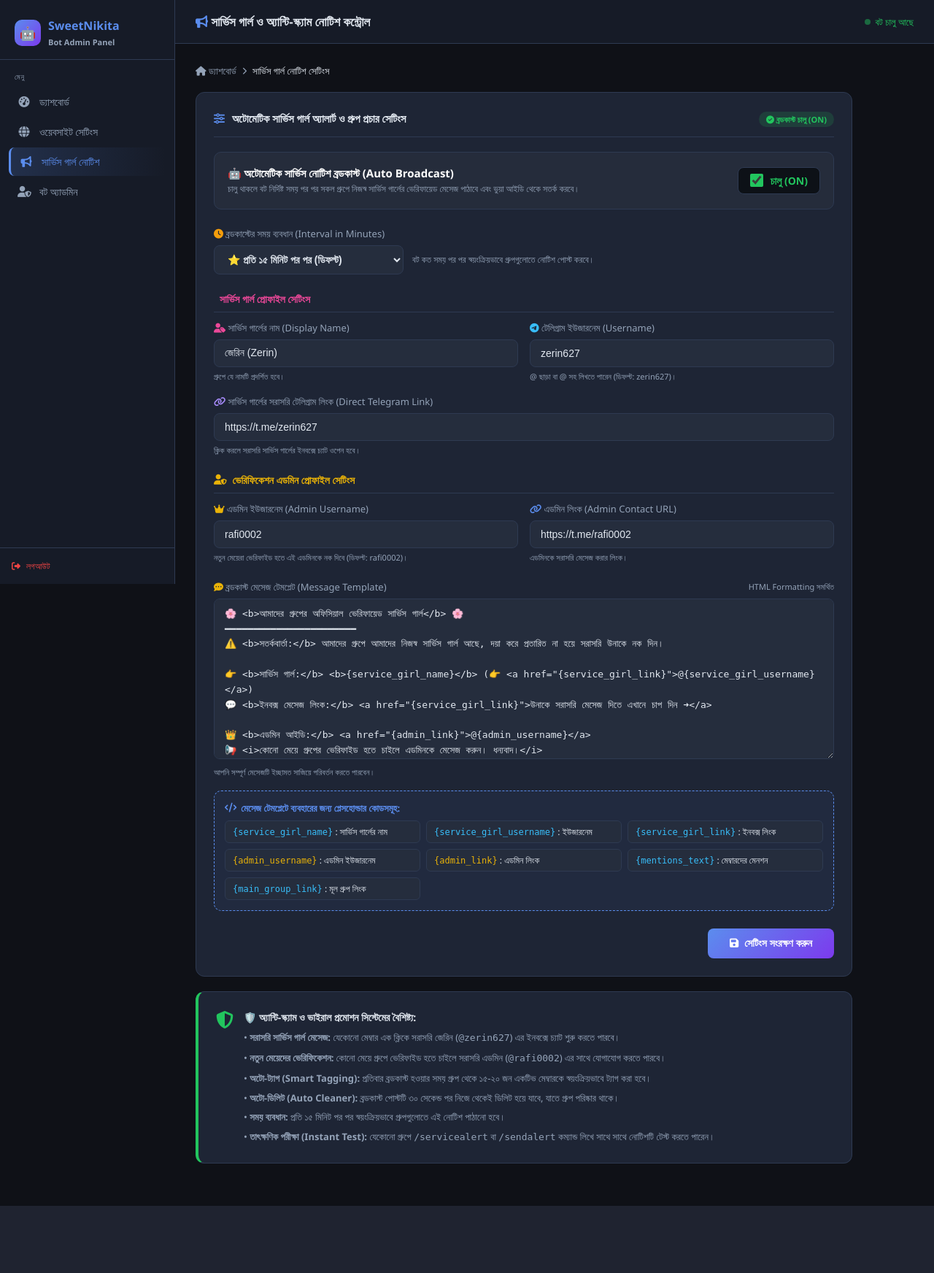
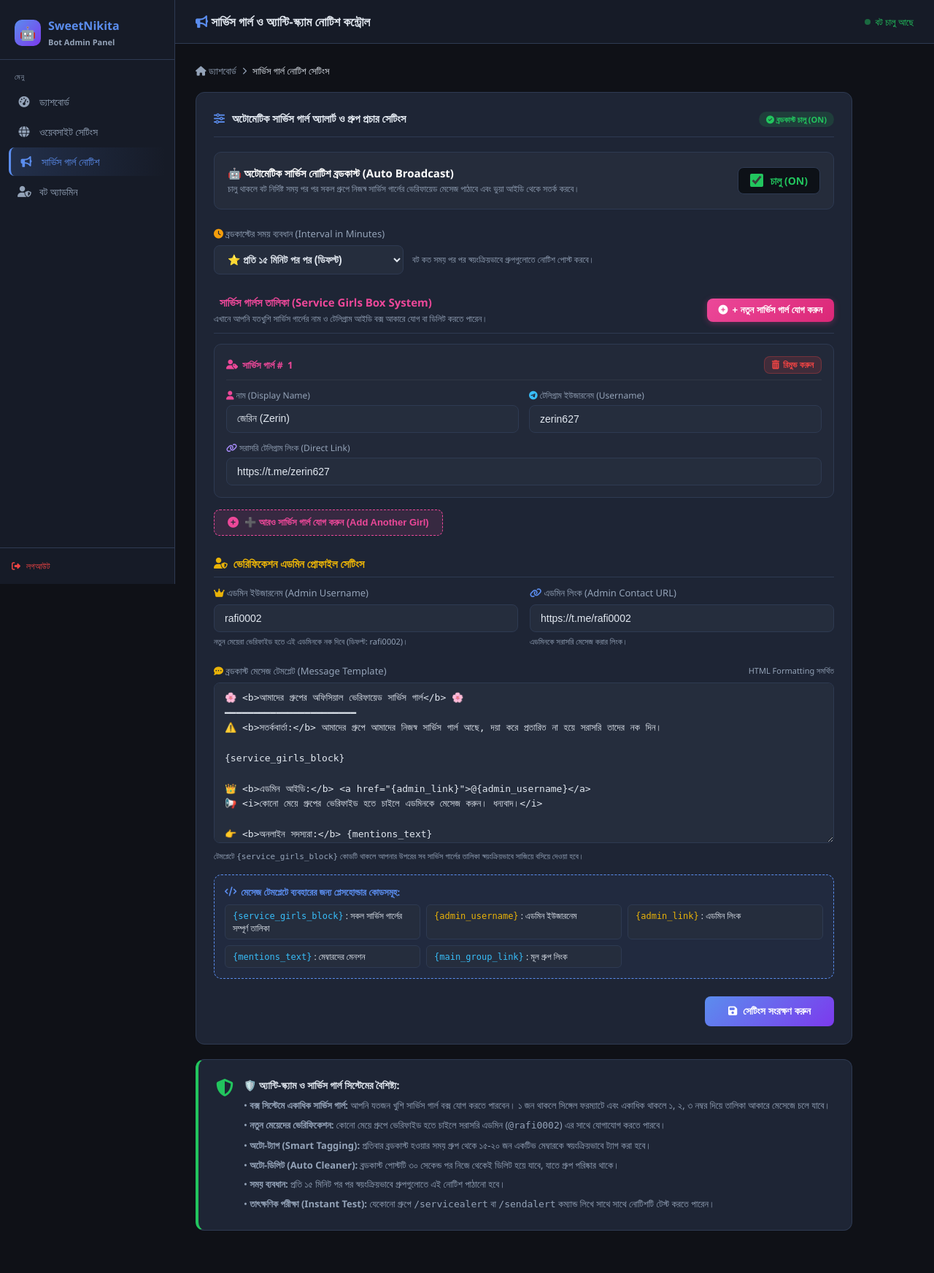
Before and after one commit to sajibrasel2/bot, a Flask app: page /service_alert in a window 1280 px wide. Shown: the whole page at 73% size. Before the commit the page ends 1652 px from the top, so only its background shows below. Run offline with Flask 3, Linux system fonts and the light colour scheme; the visitor is signed in with stand-in values (Sample User, id 1); data that the repository does not hold is empty.

Commit message:
Implement dynamic Box System for adding and removing multiple Service Girls in dashboard and auto-formatting broadcast notices

```diff
--- a/web/app.py
+++ b/web/app.py
@@ -7,6 +7,7 @@ Login: admin / (PANEL_PASSWORD from .env)
 
 import sys
 import os
+import json
 sys.path.insert(0, os.path.dirname(os.path.dirname(os.path.abspath(__file__))))
 
 import datetime as dt
@@ -544,11 +545,10 @@ def _get_global_settings():
         "site_gate_custom_link": "https://t.me/alltimefantasyzone",
         "service_alert_enabled": "1",
         "service_alert_interval": "15",
+        "service_girls_json": json.dumps([{"name": "জেরিন (Zerin)", "username": "zerin627", "link": "https://t.me/zerin627"}], ensure_ascii=False),
         "service_girl_name": "জেরিন (Zerin)",
         "service_girl_username": "zerin627",
         "service_girl_link": "https://t.me/zerin627",
-        "service_alert_btn_text": "💬 সরাসরি জেরিনকে ইনবক্স করুন ➜",
-        "service_alert_btn_url": "https://t.me/zerin627",
         "service_admin_username": "rafi0002",
         "service_admin_link": "https://t.me/rafi0002",
         "service_alert_text": DEFAULT_SERVICE_ALERT_TEXT
@@ -705,12 +705,37 @@ def service_alert():
     if request.method == "POST":
         alert_en = "1" if request.form.get("service_alert_enabled") == "1" else "0"
         interval_val = request.form.get("service_alert_interval", "15").strip()
-        girl_name = request.form.get("service_girl_name", "জেরিন (Zerin)").strip()
-        girl_user = request.form.get("service_girl_username", "zerin627").strip().lstrip("@")
-        girl_link = request.form.get("service_girl_link", "").strip() or f"https://t.me/{girl_user}"
         admin_user = request.form.get("service_admin_username", "rafi0002").strip().lstrip("@")
         admin_link = request.form.get("service_admin_link", "").strip() or f"https://t.me/{admin_user}"
         alert_text = request.form.get("service_alert_text", "").strip()
+
+        # Collect multiple service girls from dynamic form lists
+        girl_names = request.form.getlist("girl_name[]")
+        girl_usernames = request.form.getlist("girl_username[]")
+        girl_links = request.form.getlist("girl_link[]")
+
+        girls_list = []
+        for n, u, l in zip(girl_names, girl_usernames, girl_links):
+            n_str = str(n or "").strip()
+            u_str = str(u or "").strip().lstrip("@")
+            l_str = str(l or "").strip()
+            if u_str or n_str:
+                if not l_str and u_str:
+                    l_str = f"https://t.me/{u_str}"
+                if not n_str:
+                    n_str = u_str
+                girls_list.append({
+                    "name": n_str,
+                    "username": u_str,
+                    "link": l_str
+                })
+
+        if not girls_list:
+            # Fallback if submitted as single inputs
+            g_name = request.form.get("service_girl_name", "জেরিন (Zerin)").strip()
+            g_user = request.form.get("service_girl_username", "zerin627").strip().lstrip("@")
+            g_link = request.form.get("service_girl_link", "").strip() or f"https://t.me/{g_user}"
+            girls_list = [{"name": g_name or "জেরিন (Zerin)", "username": g_user or "zerin627", "link": g_link or "https://t.me/zerin627"}]
 
         try:
             interval_int = max(1, min(1440, int(interval_val)))
@@ -720,22 +745,35 @@ def service_alert():
         try:
             _set_global_setting("service_alert_enabled", alert_en)
             _set_global_setting("service_alert_interval", str(interval_int))
-            _set_global_setting("service_girl_name", girl_name)
-            _set_global_setting("service_girl_username", girl_user)
-            _set_global_setting("service_girl_link", girl_link)
+            _set_global_setting("service_girls_json", json.dumps(girls_list, ensure_ascii=False))
+            if girls_list:
+                _set_global_setting("service_girl_name", girls_list[0]["name"])
+                _set_global_setting("service_girl_username", girls_list[0]["username"])
+                _set_global_setting("service_girl_link", girls_list[0]["link"])
             _set_global_setting("service_admin_username", admin_user)
             _set_global_setting("service_admin_link", admin_link)
             if alert_text:
                 _set_global_setting("service_alert_text", alert_text)
 
-            flash("✅ সার্ভিস গার্ল ও অ্যান্টি-স্ক্যাম নোটিশ সেটিংস সফলভাবে সংরক্ষণ করা হয়েছে।", "success")
+            flash("✅ সার্ভিস গার্লস ও অ্যান্টি-স্ক্যাম নোটিশ সেটিংস সফলভাবে সংরক্ষণ করা হয়েছে।", "success")
         except Exception as e:
             flash(f"❌ সেটিংস আপডেট ব্যর্থ: {e}", "error")
 
         return redirect(url_for("service_alert"))
 
     settings = _get_global_settings()
-    return render_template("service_alert.html", settings=settings, active="service_alert")
+    raw_girls = settings.get("service_girls_json", "[]")
+    try:
+        girls_list = json.loads(raw_girls) if raw_girls else []
+    except Exception:
+        girls_list = []
+    if not isinstance(girls_list, list) or not girls_list:
+        girls_list = [{
+            "name": settings.get("service_girl_name", "জেরিন (Zerin)") or "জেরিন (Zerin)",
+            "username": (settings.get("service_girl_username", "zerin627") or "zerin627").lstrip("@"),
+            "link": settings.get("service_girl_link", "https://t.me/zerin627") or "https://t.me/zerin627"
+        }]
+    return render_template("service_alert.html", settings=settings, girls_list=girls_list, active="service_alert")
 
 
 @app.route("/bot_admins", methods=["GET", "POST"])
--- a/web/templates/service_alert.html
+++ b/web/templates/service_alert.html
@@ -26,7 +26,7 @@
       </div>
     </div>
 
-    <form method="POST">
+    <form method="POST" id="service-alert-form">
 
       <!-- Toggle ON/OFF Switch -->
       <div style="background:rgba(255,255,255,0.03);border:1px solid var(--border);border-radius:10px;padding:18px;margin-bottom:24px;display:flex;align-items:center;justify-content:space-between;flex-wrap:wrap;gap:15px;">
@@ -67,48 +67,70 @@
         </div>
       </div>
 
-      <!-- Section: Service Girl Details -->
-      <div style="margin-top:24px;margin-bottom:12px;padding-bottom:8px;border-bottom:1px solid var(--border);">
-        <strong style="color:#ec4899;font-size:14px;display:flex;align-items:center;gap:8px;">
-          <i class="fa-solid fa-user-heart"></i> সার্ভিস গার্ল প্রোফাইল সেটিংস
-        </strong>
+      <!-- Section: Dynamic Service Girls Box System -->
+      <div style="margin-top:28px;margin-bottom:14px;display:flex;align-items:center;justify-content:space-between;flex-wrap:wrap;gap:10px;padding-bottom:10px;border-bottom:1px solid var(--border);">
+        <div>
+          <strong style="color:#ec4899;font-size:15px;display:flex;align-items:center;gap:8px;">
+            <i class="fa-solid fa-user-heart"></i> সার্ভিস গার্লস তালিকা (Service Girls Box System)
+          </strong>
+          <span style="font-size:12px;color:var(--muted);">এখানে আপনি যতখুশি সার্ভিস গার্লের নাম ও টেলিগ্রাম আইডি বক্স আকারে যোগ বা ডিলিট করতে পারেন।</span>
+        </div>
+        <button type="button" class="btn btn-sm" onclick="addGirlBox()" style="background:linear-gradient(135deg,#ec4899,#db2777);color:#fff;border:none;padding:8px 16px;border-radius:8px;cursor:pointer;font-weight:600;display:inline-flex;align-items:center;gap:6px;box-shadow:0 2px 8px rgba(236,72,153,0.3);">
+          <i class="fa-solid fa-plus-circle"></i> + নতুন সার্ভিস গার্ল যোগ করুন
+        </button>
       </div>
 
-      <div style="display:grid;grid-template-columns:repeat(auto-fit,minmax(260px,1fr));gap:16px;margin-bottom:18px;">
-        <div class="form-group" style="margin-bottom:0;">
-          <label class="form-label">
-            <i class="fa-solid fa-user-tag" style="color:#ec4899;"></i> সার্ভিস গার্লের নাম (Display Name)
-          </label>
-          <input type="text" name="service_girl_name" class="form-control" value="{{ settings.service_girl_name or 'জেরিন (Zerin)' }}" placeholder="যেমন: জেরিন (Zerin)" required>
-          <div class="form-hint">গ্রুপে যে নামটি প্রদর্শিত হবে।</div>
+      <!-- Girls Boxes Container -->
+      <div id="girls-container" style="margin-bottom:16px;">
+        {% for g in girls_list %}
+        <div class="girl-box" style="background:rgba(255,255,255,0.02);border:1px solid var(--border);border-radius:10px;padding:16px;margin-bottom:14px;transition:0.2s;">
+          <div style="display:flex;align-items:center;justify-content:space-between;margin-bottom:12px;padding-bottom:8px;border-bottom:1px solid rgba(255,255,255,0.06);">
+            <span class="girl-badge" style="font-size:13px;font-weight:700;color:#ec4899;display:flex;align-items:center;gap:6px;">
+              <i class="fa-solid fa-user-tag"></i> সার্ভিস গার্ল #<span class="girl-num">{{ loop.index }}</span>
+            </span>
+            <button type="button" class="btn btn-sm btn-danger" onclick="removeGirlBox(this)" style="padding:4px 10px;font-size:12px;cursor:pointer;display:inline-flex;align-items:center;gap:5px;">
+              <i class="fa-solid fa-trash-can"></i> রিমুভ করুন
+            </button>
+          </div>
+          <div style="display:grid;grid-template-columns:repeat(auto-fit,minmax(240px,1fr));gap:14px;margin-bottom:12px;">
+            <div>
+              <label class="form-label" style="font-size:12px;margin-bottom:5px;">
+                <i class="fa-solid fa-user" style="color:#ec4899;"></i> নাম (Display Name)
+              </label>
+              <input type="text" name="girl_name[]" class="form-control" value="{{ g.name }}" placeholder="যেমন: জেরিন (Zerin)" required>
+            </div>
+            <div>
+              <label class="form-label" style="font-size:12px;margin-bottom:5px;">
+                <i class="fa-brands fa-telegram" style="color:#38bdf8;"></i> টেলিগ্রাম ইউজারনেম (Username)
+              </label>
+              <input type="text" name="girl_username[]" class="form-control girl-username-input" oninput="autoFillLink(this)" value="{{ g.username }}" placeholder="যেমন: zerin627" required>
+            </div>
+          </div>
+          <div>
+            <label class="form-label" style="font-size:12px;margin-bottom:5px;">
+              <i class="fa-solid fa-link" style="color:#a78bfa;"></i> সরাসরি টেলিগ্রাম লিংক (Direct Link)
+            </label>
+            <input type="url" name="girl_link[]" class="form-control girl-link-input" value="{{ g.link }}" placeholder="https://t.me/zerin627" required>
+          </div>
         </div>
-
-        <div class="form-group" style="margin-bottom:0;">
-          <label class="form-label">
-            <i class="fa-brands fa-telegram" style="color:#38bdf8;"></i> টেলিগ্রাম ইউজারনেম (Username)
-          </label>
-          <input type="text" name="service_girl_username" class="form-control" value="{{ settings.service_girl_username or 'zerin627' }}" placeholder="যেমন: zerin627" required>
-          <div class="form-hint">@ ছাড়া বা @ সহ লিখতে পারেন (ডিফল্ট: zerin627)।</div>
-        </div>
+        {% endfor %}
       </div>
 
-      <!-- Service Girl Link -->
-      <div class="form-group">
-        <label class="form-label">
-          <i class="fa-solid fa-link" style="color:#a78bfa;"></i> সার্ভিস গার্লের সরাসরি টেলিগ্রাম লিংক (Direct Telegram Link)
-        </label>
-        <input type="url" name="service_girl_link" class="form-control" value="{{ settings.service_girl_link or 'https://t.me/zerin627' }}" placeholder="https://t.me/zerin627" required>
-        <div class="form-hint">ক্লিক করলে সরাসরি সার্ভিস গার্লের ইনবক্সে চ্যাট ওপেন হবে।</div>
+      <!-- Add Girl Secondary Button -->
+      <div style="margin-bottom:28px;">
+        <button type="button" class="btn btn-sm" onclick="addGirlBox()" style="background:rgba(236,72,153,0.12);color:#ec4899;border:1px dashed #ec4899;padding:9px 18px;border-radius:8px;cursor:pointer;font-weight:600;display:inline-flex;align-items:center;gap:8px;">
+          <i class="fa-solid fa-circle-plus" style="font-size:15px;"></i> ➕ আরও সার্ভিস গার্ল যোগ করুন (Add Another Girl)
+        </button>
       </div>
 
       <!-- Section: Admin Details -->
       <div style="margin-top:24px;margin-bottom:12px;padding-bottom:8px;border-bottom:1px solid var(--border);">
-        <strong style="color:#eab308;font-size:14px;display:flex;align-items:center;gap:8px;">
+        <strong style="color:#eab308;font-size:15px;display:flex;align-items:center;gap:8px;">
           <i class="fa-solid fa-user-shield"></i> ভেরিফিকেশন এডমিন প্রোফাইল সেটিংস
         </strong>
       </div>
 
-      <div style="display:grid;grid-template-columns:repeat(auto-fit,minmax(260px,1fr));gap:16px;margin-bottom:18px;">
+      <div style="display:grid;grid-template-columns:repeat(auto-fit,minmax(260px,1fr));gap:16px;margin-bottom:20px;">
         <div class="form-group" style="margin-bottom:0;">
           <label class="form-label">
             <i class="fa-solid fa-crown" style="color:#eab308;"></i> এডমিন ইউজারনেম (Admin Username)
@@ -135,7 +157,7 @@
           <span style="font-size:11px;color:var(--muted);">HTML Formatting সমর্থিত</span>
         </div>
         <textarea name="service_alert_text" class="form-control" style="min-height:220px;font-family:monospace;font-size:13px;line-height:1.6;" required>{{ settings.service_alert_text }}</textarea>
-        <div class="form-hint">আপনি সম্পূর্ণ মেসেজটি ইচ্ছামত সাজিয়ে পরিবর্তন করতে পারবেন।</div>
+        <div class="form-hint">টেমপ্লেটে <code>{service_girls_block}</code> কোডটি থাকলে আপনার উপরের সব সার্ভিস গার্লের তালিকা স্বয়ংক্রিয়ভাবে সাজিয়ে বসিয়ে দেওয়া হবে।</div>
       </div>
 
       <!-- Placeholders Box -->
@@ -145,13 +167,7 @@
         </strong>
         <div style="display:grid;grid-template-columns:repeat(auto-fit,minmax(220px,1fr));gap:8px;font-size:12px;">
           <div style="background:var(--card2);padding:6px 10px;border-radius:6px;border:1px solid var(--border);">
-            <code style="color:#38bdf8;">{service_girl_name}</code> : সার্ভিস গার্লের নাম
-          </div>
-          <div style="background:var(--card2);padding:6px 10px;border-radius:6px;border:1px solid var(--border);">
-            <code style="color:#38bdf8;">{service_girl_username}</code> : ইউজারনেম
-          </div>
-          <div style="background:var(--card2);padding:6px 10px;border-radius:6px;border:1px solid var(--border);">
-            <code style="color:#38bdf8;">{service_girl_link}</code> : ইনবক্স লিংক
+            <code style="color:#38bdf8;">{service_girls_block}</code> : সকল সার্ভিস গার্লের সম্পূর্ণ তালিকা
           </div>
           <div style="background:var(--card2);padding:6px 10px;border-radius:6px;border:1px solid var(--border);">
             <code style="color:#eab308;">{admin_username}</code> : এডমিন ইউজারনেম
@@ -169,7 +185,7 @@
       </div>
 
       <div style="display:flex;justify-content:flex-end;gap:12px;">
-        <button type="submit" class="btn btn-primary" style="padding:12px 30px;font-size:14px;">
+        <button type="submit" class="btn btn-primary" style="padding:12px 32px;font-size:14px;">
           <i class="fa-solid fa-floppy-disk"></i> সেটিংস সংরক্ষণ করুন
         </button>
       </div>
@@ -183,9 +199,9 @@
       <i class="fa-solid fa-shield-halved" style="font-size:24px;color:#22c55e;margin-top:2px;"></i>
       <div style="font-size:13px;line-height:1.6;color:var(--muted);">
         <strong style="color:#e2e8f0;font-size:14px;display:block;margin-bottom:6px;">
-          🛡️ অ্যান্টি-স্ক্যাম ও ভাইরাল প্রমোশন সিস্টেমের বৈশিষ্ট্য:
+          🛡️ অ্যান্টি-স্ক্যাম ও সার্ভিস গার্ল সিস্টেমের বৈশিষ্ট্য:
         </strong>
-        <p style="margin-bottom:6px;">• <b>সরাসরি সার্ভিস গার্ল মেসেজ:</b> যেকোনো মেম্বার এক ক্লিকে সরাসরি জেরিন (<code>@zerin627</code>) এর ইনবক্সে চ্যাট শুরু করতে পারবে।</p>
+        <p style="margin-bottom:6px;">• <b>বক্স সিস্টেমে একাধিক সার্ভিস গার্ল:</b> আপনি যতজন খুশি সার্ভিস গার্ল বক্স যোগ করতে পারবেন। ১ জন থাকলে সিঙ্গেল ফরম্যাটে এবং একাধিক থাকলে ১, ২, ৩ নম্বর দিয়ে তালিকা আকারে মেসেজে চলে যাবে।</p>
         <p style="margin-bottom:6px;">• <b>নতুন মেয়েদের ভেরিফিকেশন:</b> কোনো মেয়ে গ্রুপে ভেরিফাইড হতে চাইলে সরাসরি এডমিন (<code>@rafi0002</code>) এর সাথে যোগাযোগ করতে পারবে।</p>
         <p style="margin-bottom:6px;">• <b>অটো-ট্যাগ (Smart Tagging):</b> প্রতিবার ব্রডকাস্ট হওয়ার সময় গ্রুপ থেকে ১৫-২০ জন একটিভ মেম্বারকে স্বয়ংক্রিয়ভাবে ট্যাগ করা হবে।</p>
         <p style="margin-bottom:6px;">• <b>অটো-ডিলিট (Auto Cleaner):</b> ব্রডকাস্ট পোস্টটি ৩০ সেকেন্ড পর নিজে থেকেই ডিলিট হয়ে যাবে, যাতে গ্রুপ পরিষ্কার থাকে।</p>
@@ -196,4 +212,102 @@
   </div>
 
 </div>
+
+<!-- JavaScript for Dynamic Service Girl Boxes -->
+<script>
+function updateGirlNumbers() {
+  const boxes = document.querySelectorAll('#girls-container .girl-box');
+  boxes.forEach((box, index) => {
+    const numSpan = box.querySelector('.girl-num');
+    if (numSpan) {
+      numSpan.textContent = index + 1;
+    }
+  });
+}
+
+function autoFillLink(input) {
+  const box = input.closest('.girl-box');
+  if (!box) return;
+  const linkInput = box.querySelector('.girl-link-input');
+  if (!linkInput) return;
+
+  let val = input.value.trim().replace(/^@+/, '');
+  if (val && (!linkInput.value || linkInput.value.startsWith('https://t.me/'))) {
+    linkInput.value = 'https://t.me/' + val;
+  }
+}
+
+function addGirlBox() {
+  const container = document.getElementById('girls-container');
+  const count = container.querySelectorAll('.girl-box').length + 1;
+
+  const div = document.createElement('div');
+  div.className = 'girl-box';
+  div.style = 'background:rgba(255,255,255,0.02);border:1px solid var(--border);border-radius:10px;padding:16px;margin-bottom:14px;transition:0.2s;animation:fadeIn 0.3s ease;';
+
+  div.innerHTML = `
+    <div style="display:flex;align-items:center;justify-content:space-between;margin-bottom:12px;padding-bottom:8px;border-bottom:1px solid rgba(255,255,255,0.06);">
+      <span class="girl-badge" style="font-size:13px;font-weight:700;color:#ec4899;display:flex;align-items:center;gap:6px;">
+        <i class="fa-solid fa-user-tag"></i> সার্ভিস গার্ল #<span class="girl-num">${count}</span>
+      </span>
+      <button type="button" class="btn btn-sm btn-danger" onclick="removeGirlBox(this)" style="padding:4px 10px;font-size:12px;cursor:pointer;display:inline-flex;align-items:center;gap:5px;">
+        <i class="fa-solid fa-trash-can"></i> রিমুভ করুন
+      </button>
+    </div>
+    <div style="display:grid;grid-template-columns:repeat(auto-fit,minmax(240px,1fr));gap:14px;margin-bottom:12px;">
+      <div>
+        <label class="form-label" style="font-size:12px;margin-bottom:5px;">
+          <i class="fa-solid fa-user" style="color:#ec4899;"></i> নাম (Display Name)
+        </label>
+        <input type="text" name="girl_name[]" class="form-control" placeholder="যেমন: সাদিয়া (Sadia)" required>
+      </div>
+      <div>
+        <label class="form-label" style="font-size:12px;margin-bottom:5px;">
+          <i class="fa-brands fa-telegram" style="color:#38bdf8;"></i> টেলিগ্রাম ইউজারনেম (Username)
+        </label>
+        <input type="text" name="girl_username[]" class="form-control girl-username-input" oninput="autoFillLink(this)" placeholder="যেমন: sadia4392" required>
+      </div>
+    </div>
+    <div>
+      <label class="form-label" style="font-size:12px;margin-bottom:5px;">
+        <i class="fa-solid fa-link" style="color:#a78bfa;"></i> সরাসরি টেলিগ্রাম লিংক (Direct Link)
+      </label>
+      <input type="url" name="girl_link[]" class="form-control girl-link-input" placeholder="https://t.me/sadia4392" required>
+    </div>
+  `;
+
+  container.appendChild(div);
+  updateGirlNumbers();
+
+  // Focus on new name input
+  const nameInput = div.querySelector('input[name="girl_name[]"]');
+  if (nameInput) nameInput.focus();
+}
+
+function removeGirlBox(btn) {
+  const container = document.getElementById('girls-container');
+  const boxes = container.querySelectorAll('.girl-box');
+
+  if (boxes.length <= 1) {
+    alert('⚠️ কমপক্ষে একজন সার্ভিস গার্লের তথ্য থাকতে হবে!');
+    return;
+  }
+
+  const box = btn.closest('.girl-box');
+  if (box) {
+    box.remove();
+    updateGirlNumbers();
+  }
+}
+</script>
+
+<style>
+@keyframes fadeIn {
+  from { opacity: 0; transform: translateY(-8px); }
+  to { opacity: 1; transform: translateY(0); }
+}
+.girl-box:hover {
+  border-color: rgba(236,72,153,0.4) !important;
+}
+</style>
 {% endblock %}
```
Also changed, not shown: database.py (+6 -7 lines), modules/service_alert.py (+49 -7 lines).
